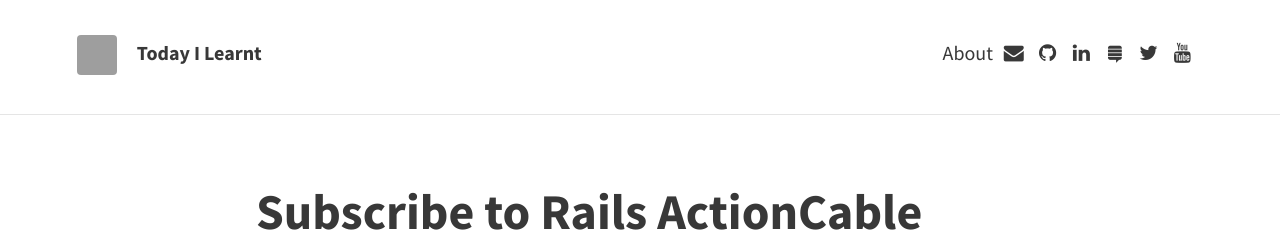
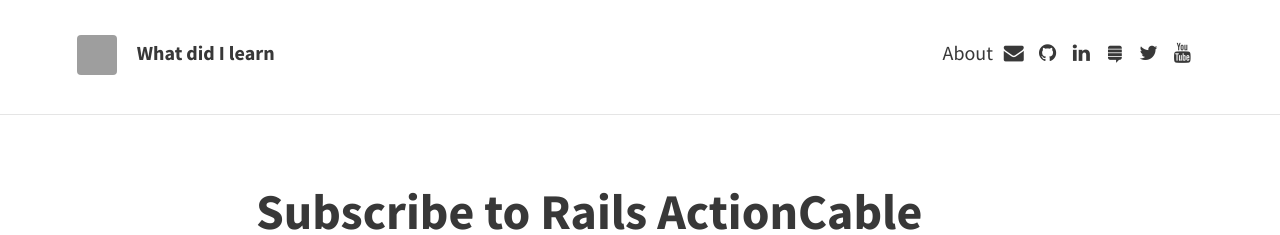
Before and after one commit to elfenlaid/ck3g.github.io, a Jekyll site: the page built from index.html, in a window 1280 px wide and 900 px high. Shown: the top 235 px of the window. Built offline with Jekyll 4.4.1, drawn with Linux system fonts in a browser that asks for light colours; nearby versions of some CDN libraries; a script that is not in the unit is left out; the list of posts is cut into pages by our own code; comment, search, counter and statistics services are not loaded; grey boxes are pictures that could not be loaded.

Commit message:
Update Site settings

```diff
--- a/_config.yml
+++ b/_config.yml
@@ -1,11 +1,11 @@
 baseurl: "" # the subpath of your site, e.g. /blog/
-url: "http://ck3g.githib.io"
+url: "http://whatdidilearn.info"
 
 template:
-  title: Today I Learnt
+  title: What did I learn
   avatar: avatar.png
   gravatar: "809ac34c7d3f932baf08bba11c486b9a"
-  description: "A website with blog posts about what I've learnt today"
+  description: "A website with blog posts about what did I learn (today)"
 
   # Header and footer text
   # header_text: >
```
